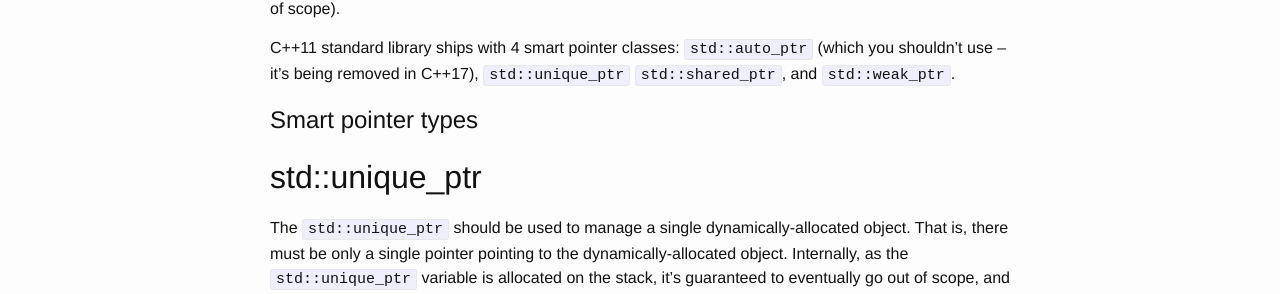
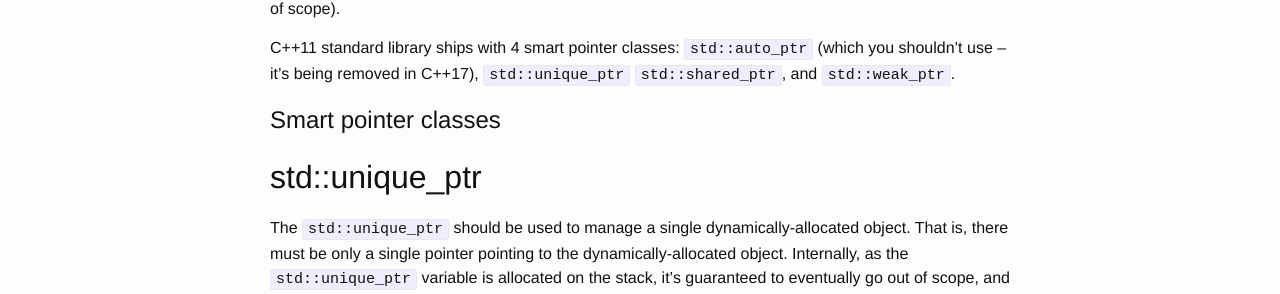
Before and after one commit to vuanhduy/vuanhduy.github.io, a Jekyll site: the page built from _posts/2020-10-24-smart-pointers-in-c++.markdown, in a window 1280 px wide and 900 px high. Shown: the part 251-545 px from the top of the window. Built offline with Jekyll 4.4.1, drawn with Linux system fonts in a browser that asks for light colours.

Commit message:
Update 2020-10-24-smart-pointers-in-c++.markdown

```diff
--- a/_posts/2020-10-24-smart-pointers-in-c++.markdown
+++ b/_posts/2020-10-24-smart-pointers-in-c++.markdown
@@ -10,7 +10,7 @@ A **smart pointer** is a class that manages a dynamically allocated object,ensur
 
 C++11 standard library ships with 4 smart pointer classes: `std::auto_ptr` (which you shouldn’t use -- it’s being removed in C++17), `std::unique_ptr` `std::shared_ptr`, and `std::weak_ptr`.
 
-# Smart pointer types
+# Smart pointer classes
 
 ## std::unique_ptr
 
```
